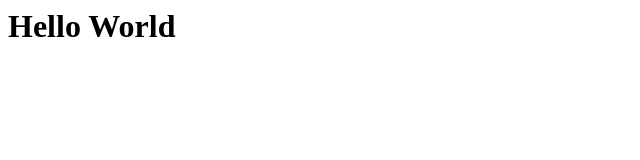
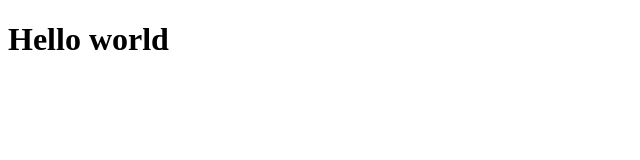
Before and after one commit to AbelTanZongJun/My-newbie-repo, a plain HTML site: page index.html in a window 1280 px wide. Shown: the whole page, without its empty margins (0-640 px from the left). Drawn offline with Linux system fonts and the light colour scheme.

Commit message:
My First HTML for my project

```diff
--- a/index.html
+++ b/index.html
@@ -1,7 +1,14 @@
+<!DOCTYPE html>
 <html>
-    <head>
-    </head>
-    <body>
-        <h1>Hello World</h1>
-    </body>
+
+<head>
+  <meta charset="utf-8">
+  <meta name="viewport" content="width=device-width">
+  <title><Title></Title></title>
+</head>
+
+<body>
+  <h1>Hello world</h1>
+</body>
+
 </html>
```
